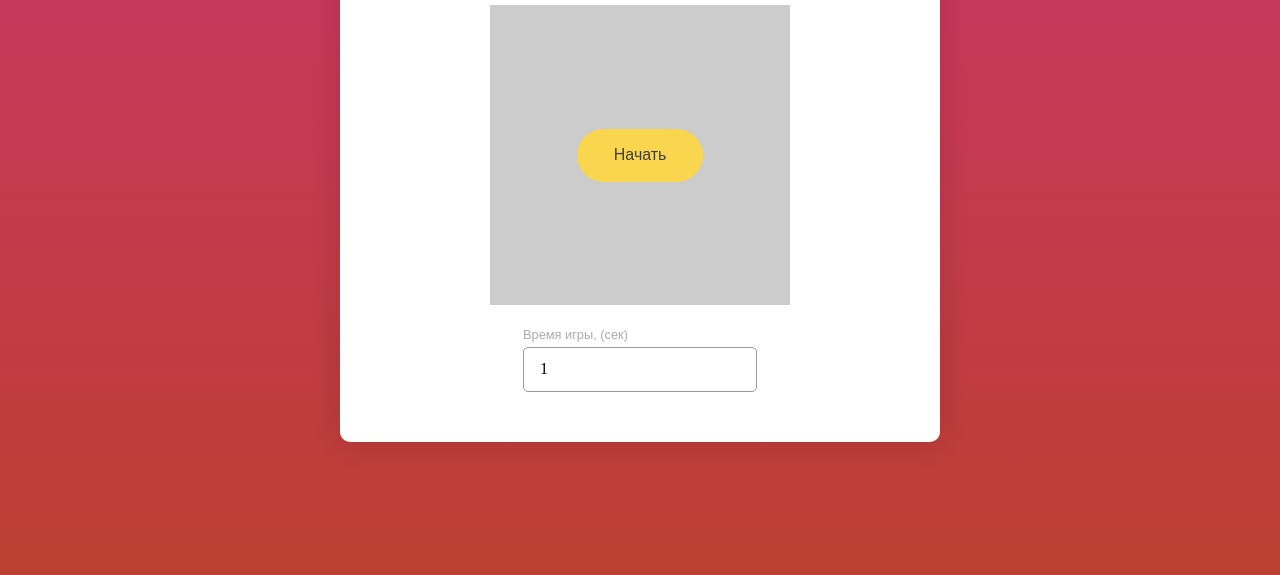
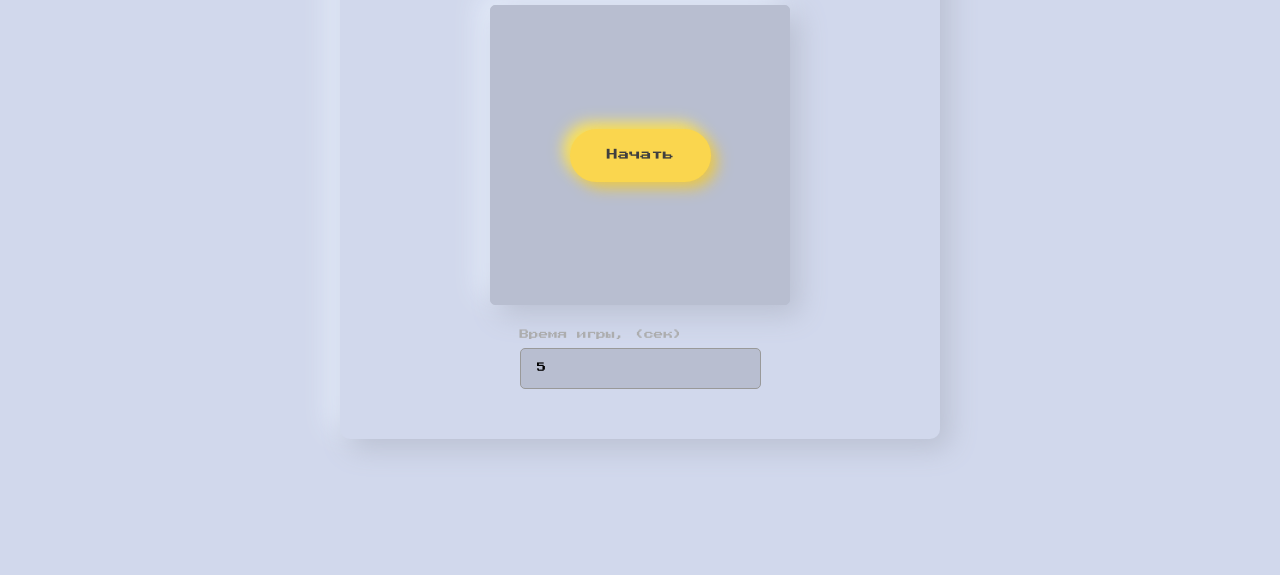
Before and after one commit to Tony7-the-Human/tony7-the-human.github.io, a plain HTML site: page Clicker/index.html in a window 1280 px wide. Shown: the part 225-800 px from the top of the page. Drawn offline with Linux system fonts and the light colour scheme.

Commit message:
Add files via upload

```diff
--- a/Clicker/index.html
+++ b/Clicker/index.html
@@ -5,6 +5,8 @@
     <meta charset="UTF-8">
     <meta name="viewport" content="width=device-width, initial-scale=1.0">
     <meta http-equiv="X-UA-Compatible" content="ie=edge">
+    <link rel="preconnect" href="https://fonts.gstatic.com">
+    <link href="https://fonts.googleapis.com/css2?family=Press+Start+2P&display=swap" rel="stylesheet">
     <link rel="stylesheet" href="styles.css">
     <title>JS Game</title>
 </head>
@@ -15,7 +17,7 @@
     <div class="app">
         <div class="app__header">
 
-            <h1 id="time-header">Время игры: <span id="time">1.0</span></h1>
+            <h1 id="time-header">Время игры: <span id="time">5.0</span></h1>
             <h1 id="result-header" class="hide">Ваш результат: <span id="result"></span></h1>
 
         </div>
@@ -27,7 +29,7 @@
         <div class="app__footer">
             <div class="input">
                 <label for="game-time">Время игры, (сек)</label>
-                <input type="number" id="game-time" min="1" step="1" value="1">
+                <input type="number" id="game-time" min="5" step="1" value="5">
             </div>
         </div>
     </div>
--- a/Clicker/index.js
+++ b/Clicker/index.js
@@ -18,7 +18,7 @@ $game.addEventListener('click', handleBoxClick)
 
 
 function timerChanger() {
-    if ($gameTimeInput.value >= 1) {
+    if ($gameTimeInput.value >= 5) {
         $timer.textContent = parseFloat($gameTimeInput.value).toFixed(1)
     }
 }
--- a/Clicker/styles.css
+++ b/Clicker/styles.css
@@ -6,6 +6,8 @@
 }
 
 body {
+    font-family: 'Press Start 2P', cursive;
+    font-size: .6rem;
     width: 100%;
     height: 100vh;
     display: flex;
@@ -13,7 +15,11 @@ body {
     align-items: center;
     padding: 20px;
     overflow: hidden;
-  background: linear-gradient(#CB356B, #BD3F32);
+    background: rgb(209, 216, 236);
+}
+
+#time-header {
+    padding-bottom: 15px;
 }
 
 .app {
@@ -21,7 +27,11 @@ body {
     padding: 20px;
     width: 600px;
     margin: 0 auto;
-  box-shadow: 0 1px 30px 0 rgba(0,0,0,0.14), 0 0px 0px 0 rgba(0,0,0,.12), 0 0px 0px 0px rgba(0,0,0,.3);
+    -webkit-border-radius: 53px;
+    border-radius: 53px;
+    background: #D1D8EC;
+    -webkit-box-shadow: 9px 9px 28px #b8bed0, -9px -9px 28px #eaf2ff;
+    box-shadow: 9px 9px 28px #b8bed0, -9px -9px 28px #eaf2ff;
     border-radius: 10px;
 }
 
@@ -55,8 +65,8 @@ body {
     max-width: 100%;
     margin-bottom: 3px;
     color: #acacac;
-  font-family: GothamPro,sans-serif;
-  font-size: .8rem;
+    font-family: 'Press Start 2P', cursive;
+    font-size: .6rem;
     font-weight: normal;
     line-height: 1.2rem;
 }
@@ -71,7 +81,7 @@ body {
     font-weight: inherit;
     line-height: 1.4;
     color: #000;
-  background: #fff none;
+    background: #b8bed0 none;
     border: 1px solid #999;
     border-radius: 5px;
 }
@@ -81,12 +91,17 @@ body {
     display: flex;
     align-items: center;
     justify-content: center;
-  border: 1px solid #ccc;
-  background: #ccc;
+    border: 1px solid #b8bed0;
+    background: #b8bed0;
     min-height: 300px;
     min-width: 300px;
     max-width: 300px;
     max-height: 300px;
+    -webkit-border-radius: 5px;
+    border-radius: 5px;
+    background: #b8bed0;
+    -webkit-box-shadow: 9px 9px 28px #b8bed0, -9px -9px 28px #eaf2ff;
+    box-shadow: 9px 9px 28px #b8bed0, -9px -9px 28px #eaf2ff;
 }
 
 .hide {
@@ -100,8 +115,8 @@ body {
     padding: 1rem 2.3rem;
     margin-bottom: 0;
     font-weight: normal;
-  font-family: GothamPro, sans-serif;
-  font-size: 1rem;
+    font-family: 'Press Start 2P', cursive;
+    font-size: .7rem;
     line-height: 1.3rem;
     text-align: center;
     white-space: nowrap;
@@ -113,8 +128,13 @@ body {
     color: #3f3f3f;
     border: none;
     border-radius: 2.8rem;
-  transition: transform .2s ease-in-out,box-shadow .2s ease-in-out,-webkit-transform .2s ease-in-out,-webkit-box-shadow .2s ease-in-out;
+    transition: transform .2s ease-in-out, box-shadow .2s ease-in-out, -webkit-transform .2s ease-in-out, -webkit-box-shadow .2s ease-in-out;
     will-change: transform;
+    -webkit-border-radius: 50px;
+    border-radius: 50px;
+    background: #fad64e;
+    -webkit-box-shadow: 6px 6px 15px #e9c749, -6px -6px 15px #ffe553;
+    box-shadow: 6px 6px 15px #e9c749, -6px -6px 15px #ffe553;
 }
 
 .btn:disabled {
@@ -125,12 +145,16 @@ body {
 }
 
 .btn:active {
-  transition: transform .1s ease-in-out,box-shadow .1s ease-in-out!important;
+    transition: transform .1s ease-in-out, box-shadow .1s ease-in-out!important;
     transform: none!important;
     box-shadow: none!important;
 }
 
 .btn:hover {
-  box-shadow: 0 6px 16px 0 rgba(0,0,0,.2);
-  transform: translateY(-1px);
+    -webkit-border-radius: 50px;
+    border-radius: 50px;
+    background: #fad64e;
+    -webkit-box-shadow: 6px 6px 15px #e9c749, -6px -6px 15px #ffe553;
+    box-shadow: 6px 6px 15px #e9c749, -6px -6px 15px #ffe553;
+    transform: translateY(-3px);
 }
```
Lines whose indentation alone changed are shown as unchanged.
